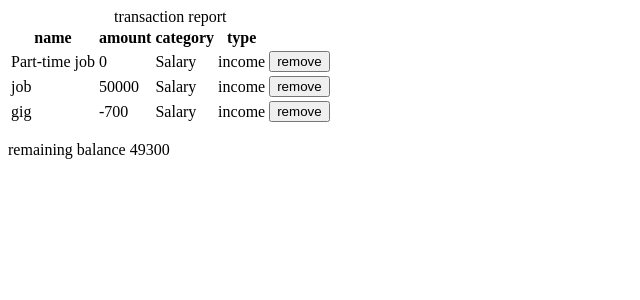
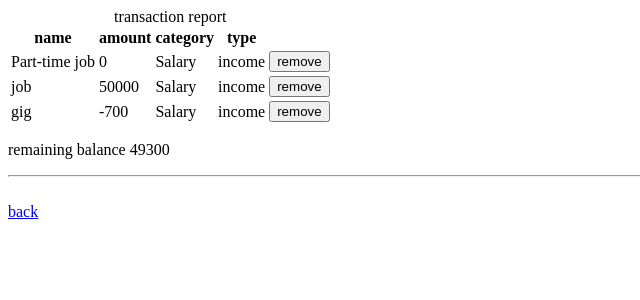
Before and after one commit to Atharken/Flask, a Flask app: page /transaction in a window 1280 px wide. Shown: the top 300 px of the page, without its empty margins (0-640 px from the left). Run offline with Flask 3, Linux system fonts and the light colour scheme.

Commit message:
Update transaction.html

```diff
--- a/templates/transaction.html
+++ b/templates/transaction.html
@@ -48,5 +48,8 @@
           invalid
         {%endif%}
     </P>
+    <hr>
+    <br>
+    <a href = "/">back</a>
 </body>
 </html>
```
